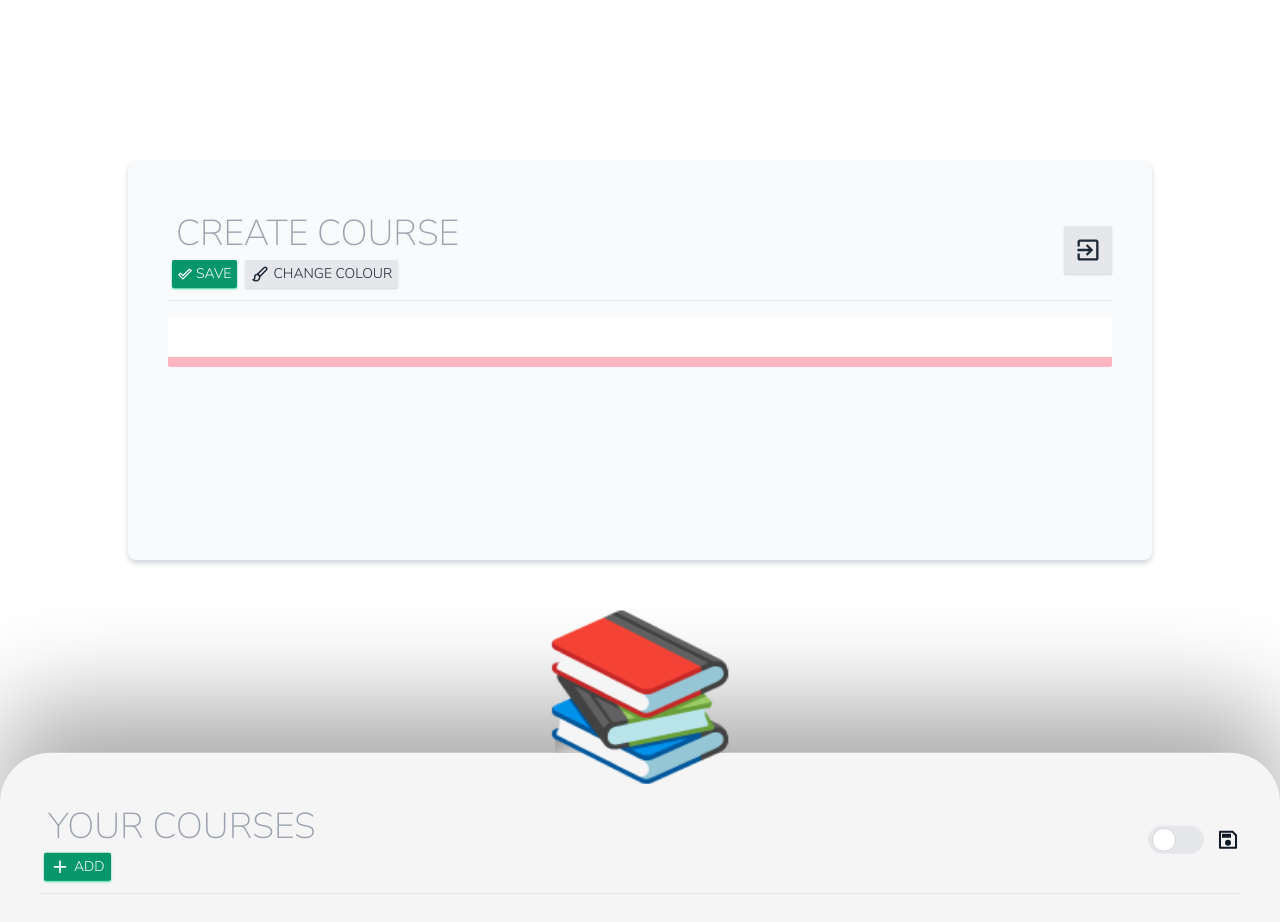
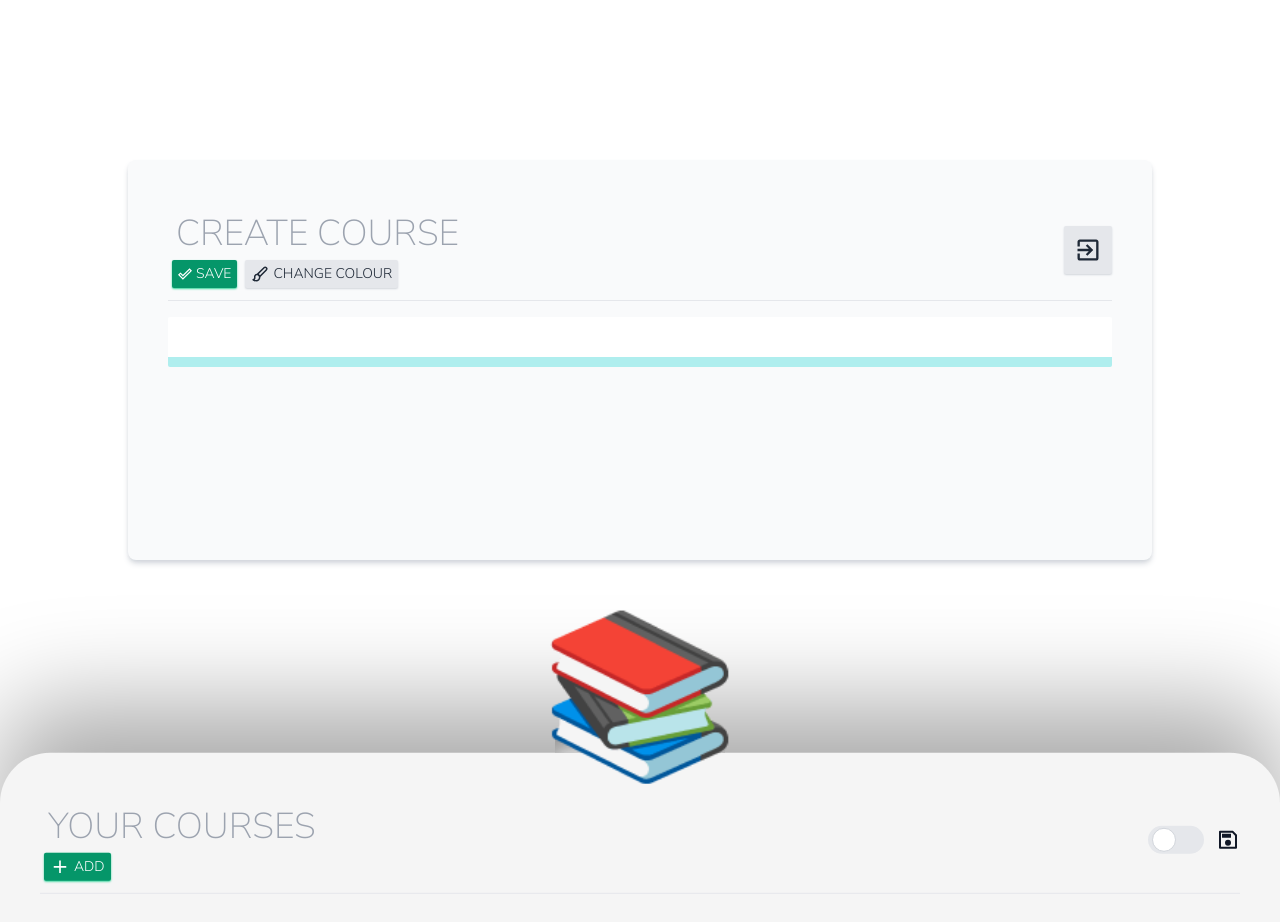
Before and after one commit to mxptx22/attendancecalc, a React (Create React App) app: page / in a window 1280 px wide. Both pictures are taken after a click on the button "ADD". Shown: the top 922 px of the page. Built offline with nearby package versions, Linux system fonts and the light colour scheme.

Commit message:
all done w/ refactoring

```diff
--- a/src/components/EditCourse.js
+++ b/src/components/EditCourse.js
@@ -5,14 +5,18 @@ import { BiPaint } from "react-icons/bi";
 import { MdOutlineDoneOutline } from "react-icons/md";
 import { IoMdExit } from "react-icons/io";
 
-function NewCourse({ activities }) {
-  const { screen, setScreen } = useContext(PageContext);
-  const { screenPosition, setScreenPosition } = useContext(PageContext);
+function EditCourse({ activities }) {
+  // HERE Contexts
+  // Single
+  const { setScreen } = useContext(PageContext);
+  const { setScreenPosition } = useContext(PageContext);
+  const { selectedCourse } = useContext(PageContext);
+
+  // Duplets
   const { courses, addCourses } = useContext(PageContext);
-  const [newCourse, setNewCourse] = useState("");
-  const [newCourseColour, setNewCourseColour] = useState("");
-  const [newCourseId, setNewCourseId] = useState();
-  const { selectedCourse, setSelectedCourse } = useContext(PageContext);
+
+  // HERE Aux Functions
+
   const availableColours = [
     "crimson",
     "springgreen",
@@ -28,40 +32,63 @@ function NewCourse({ activities }) {
     "lightgreen",
   ];
 
+  const randomizer = {
+    randomColour: (spontaneous) => {
+      const length = availableColours.length;
+      const colourIndex = Math.floor(Math.random() * length);
+      if (spontaneous) {
+        setThisCourseData({
+          ...thisCourseData,
+          colour: availableColours[colourIndex],
+        });
+      }
+      return availableColours[colourIndex];
+    },
+    randomId: () => {
+      return Math.floor(Math.random() * 10000000);
+    },
+  };
+
+  const [thisCourseData, setThisCourseData] = useState({
+    name: "",
+    colour: "",
+    id: "",
+  });
+
   useEffect(() => {
     retrieveData();
   }, []);
 
   const retrieveData = () => {
-    const retrievedDataArray = courses.filter(
+    const retrievedDataArray = courses.find(
       (object) => object.courseId === selectedCourse
     );
-    setNewCourseColour(retrievedDataArray[0].colour);
-    setNewCourseId(retrievedDataArray[0].courseId);
-    setNewCourse(retrievedDataArray[0].name);
+
+    setThisCourseData({
+      name: retrievedDataArray.name,
+      id: retrievedDataArray.courseId,
+      colour: retrievedDataArray.colour,
+    });
   };
 
   const editingCourse = () => {
-    if (newCourse !== "") {
+    if (thisCourseData.name.length > 0) {
       const edited = courses.map((obj) => {
         if (obj.courseId === selectedCourse) {
-          return { ...obj, name: newCourse, colour: newCourseColour };
+          return {
+            ...obj,
+            name: thisCourseData.name,
+            colour: thisCourseData.colour,
+          };
         }
         return obj;
       });
       addCourses(edited);
-      console.log(courses);
       setScreen("One");
       setScreenPosition("full");
     } else {
       alert("⚠️ You must give it a name.");
     }
-  };
-
-  const generateColour = () => {
-    const length = availableColours.length;
-    const colourIndex = Math.floor(Math.random() * length);
-    setNewCourseColour(availableColours[colourIndex]);
   };
 
   return (
@@ -86,7 +113,7 @@ function NewCourse({ activities }) {
             </button>
             <button
               onClick={() => {
-                generateColour();
+                randomizer.randomColour(true);
               }}
               className="subheader-button subheader-button-gray">
               <BiPaint className="text-lg" />
@@ -109,16 +136,18 @@ function NewCourse({ activities }) {
       <div>
         <input
           className="input-bar min-h-[40px] text-4xl w-full border-0 rounded-sm mt-4"
-          value={newCourse}
+          value={thisCourseData.name}
           style={{
             borderBottom: "10px solid",
-            borderBottomColor: newCourseColour,
+            borderBottomColor: thisCourseData.colour,
           }}
           minLength="1"
-          onInput={(e) => setNewCourse(e.target.value)}></input>
+          onInput={(e) =>
+            setThisCourseData({ ...thisCourseData, name: e.target.value })
+          }></input>
       </div>
     </div>
   );
 }
 
-export default NewCourse;
+export default EditCourse;
--- a/src/components/NewCourse.js
+++ b/src/components/NewCourse.js
@@ -6,12 +6,15 @@ import { MdOutlineDoneOutline } from "react-icons/md";
 import { IoMdExit } from "react-icons/io";
 
 function NewCourse({ activities }) {
-  const { screen, setScreen } = useContext(PageContext);
-  const { screenPosition, setScreenPosition } = useContext(PageContext);
+  // HERE Contexts
+  // Single
+  const { setScreen } = useContext(PageContext);
+  const { setScreenPosition } = useContext(PageContext);
+
+  // Duplets
   const { courses, addCourses } = useContext(PageContext);
-  const [newCourse, setNewCourse] = useState("");
-  const [newCourseColour, setNewCourseColour] = useState("");
-  const [newCourseId, setNewCourseId] = useState();
+
+  // HERE Aux Functions
   const availableColours = [
     "crimson",
     "springgreen",
@@ -27,34 +30,49 @@ function NewCourse({ activities }) {
     "lightgreen",
   ];
 
+  const randomizer = {
+    randomColour: (spontaneous) => {
+      const length = availableColours.length;
+      const colourIndex = Math.floor(Math.random() * length);
+      if (spontaneous) {
+        setNewCourseData({
+          ...newCourseData,
+          colour: availableColours[colourIndex],
+        });
+      }
+      return availableColours[colourIndex];
+    },
+    randomId: () => {
+      return Math.floor(Math.random() * 10000000);
+    },
+  };
+
+  const [newCourseData, setNewCourseData] = useState({
+    name: "",
+    colour: randomizer.randomColour(false),
+    id: randomizer.randomId(),
+  });
+
   useEffect(() => {
-    generateColour();
-    generateCourseId();
+    // FIXME Make it contingent on saving preferences
     localStorage.setItem("savedCourses", JSON.stringify(courses));
-  }, []);
+  }, [newCourseData]);
 
   const addingNewCourse = () => {
-    if (newCourse !== "") {
+    if (newCourseData.name.length > 0) {
       addCourses((otherCourses) => [
         ...otherCourses,
-        { courseId: newCourseId, name: newCourse, colour: newCourseColour },
+        {
+          courseId: newCourseData.id,
+          name: newCourseData.name,
+          colour: newCourseData.colour,
+        },
       ]);
       setScreen("One");
       setScreenPosition("full");
     } else {
       alert("⚠️ You must give it a name.");
     }
-  };
-
-  const generateColour = () => {
-    const length = availableColours.length;
-    const colourIndex = Math.floor(Math.random() * length);
-    setNewCourseColour(availableColours[colourIndex]);
-  };
-
-  const generateCourseId = () => {
-    const generatedCourseId = Math.floor(Math.random() * 10000000);
-    setNewCourseId(generatedCourseId);
   };
 
   return (
@@ -79,7 +97,7 @@ function NewCourse({ activities }) {
             </button>
             <button
               onClick={() => {
-                generateColour();
+                randomizer.randomColour(true);
               }}
               className="subheader-button subheader-button-gray">
               <BiPaint className="text-lg" />
@@ -105,10 +123,12 @@ function NewCourse({ activities }) {
           className="input-bar min-h-[40px] text-4xl w-full border-0 rounded-sm mt-4"
           style={{
             borderBottom: "10px solid",
-            borderBottomColor: newCourseColour,
+            borderBottomColor: newCourseData.colour,
           }}
           minLength="1"
-          onInput={(e) => setNewCourse(e.target.value)}></input>
+          onInput={(e) =>
+            setNewCourseData({ ...newCourseData, name: e.target.value })
+          }></input>
       </div>
     </div>
   );
--- a/src/pages/CoursePreview.js
+++ b/src/pages/CoursePreview.js
@@ -229,8 +229,12 @@ function CoursePreview() {
                   status != "Present" ? "lightcoral" : "palegreen",
                 borderColor: status != "Present" ? "crimson" : "green",
               }}>
-              <div className="font-semibold text-gray-800">
-                {new Date(date).toLocaleDateString()}
+              <div className="font-semibold text-gray-800 font-medium">
+                {new Date(date).toLocaleDateString(undefined, {
+                  day: "numeric",
+                  month: "short",
+                  year: "numeric",
+                })}
               </div>
               <div className="pt-5 uppercase text-gray-700 text-xs font-light tracking-widest">
                 {status}
--- a/src/pages/Courses.js
+++ b/src/pages/Courses.js
@@ -117,7 +117,7 @@ function Courses() {
 
       <div
         id="courses-container"
-        className="grid grid-cols-1 md:grid-cols-2 lg:grid-cols-3 pt-6">
+        className="grid grid-cols-1 md:grid-cols-2 lg:grid-cols-3 pt-6 gap-4">
         {courses.map(({ name, colour, courseId }) => (
           <div
             className="relative course-card border-t-[2rem] rounded-md py-2 px-3 overflow-hidden bg-white border border-gray-300 shadow-sm"
```
